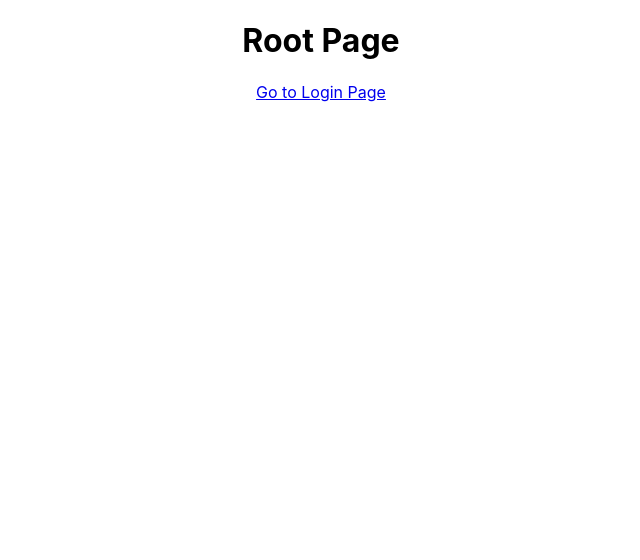
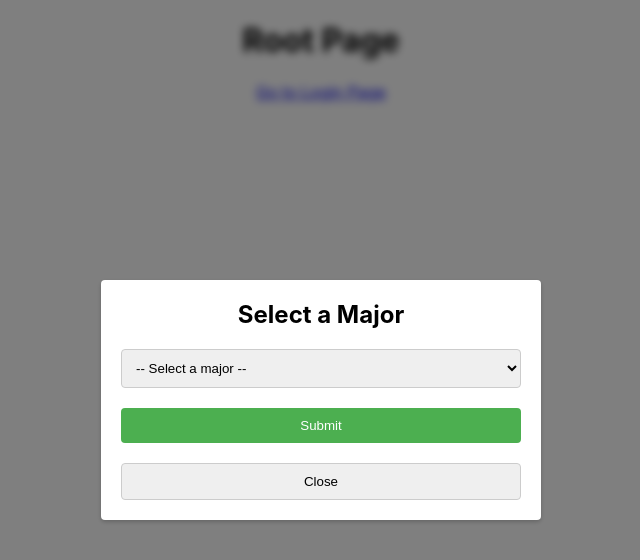
Before and after one commit to jamesmwu/Pathfinder, a React (Create React App) app in the folder frontend/: page /root in a window 1280 px wide. Shown: the top 560 px of the page, without its empty margins (319-959 px from the left). Built offline with nearby package versions, Linux system fonts and the light colour scheme.

Commit message:
Created modal component

```diff
--- a/frontend/src/App.js
+++ b/frontend/src/App.js
@@ -1,14 +1,14 @@
 import './index.css';
 import { Routes, Route } from 'react-router-dom';
 import LoginPage from './pages/LoginPage';
-import RootPage from './pages/RootPage';
+import HomePage from './pages/HomePage';
 
 function App() {
   return (
     <div className="App">
       <Routes>
         <Route path="/" element={<LoginPage />} />
-        <Route path="/root" element={<RootPage />} />
+        <Route path="/root" element={<HomePage />} />
       </Routes>
     </div>
   );
--- /dev/null
+++ b/frontend/src/components/Modal.js
@@ -0,0 +1,42 @@
+import React, { useState } from 'react';
+import '../styles/modal.css';
+
+export default function Modal({ isOpen, majors }) {
+  const [selectedMajor, setSelectedMajor] = useState('');
+  const [showModal, setShowModal] = useState(isOpen);
+
+  const handleMajorChange = (event) => {
+    setSelectedMajor(event.target.value);
+  };
+
+  const handleSubmit = (event) => {
+    event.preventDefault();
+    // Do something with the selected major
+    console.log('Selected major:', selectedMajor);
+    setShowModal(false);
+  };
+
+  if (!showModal) {
+    return null;
+  }
+
+  return (
+    <div className="modal">
+      <div className="modal-content">
+        <h2>Select a Major</h2>
+        <form onSubmit={handleSubmit}>
+          <select value={selectedMajor} onChange={handleMajorChange}>
+            <option value="">-- Select a major --</option>
+            {majors.map((major) => (
+              <option key={major} value={major}>
+                {major}
+              </option>
+            ))}
+          </select>
+          <button type="submit">Submit</button>
+        </form>
+        <button onClick={() => { setShowModal(false); }}>Close</button>
+      </div>
+    </div>
+  );
+};
--- a/frontend/src/pages/RootPage.js
+++ b/frontend/src/pages/HomePage.js
@@ -1,10 +1,12 @@
 import React from "react";
 import { NavLink } from "react-router-dom";
+import Modal from "../components/Modal";
 
-export default function RootPage() {
+export default function HomePage() {
     return (
         <div>
             <h1>Root Page</h1>
+            <Modal isOpen={true} majors={["Computer Science", "Mathematics", "Physics"]} />
             <NavLink to='/'>Go to Login Page</NavLink>
         </div>
     );
--- /dev/null
+++ b/frontend/src/styles/modal.css
@@ -0,0 +1,57 @@
+.modal {
+    position: fixed;
+    top: 0;
+    left: 0;
+    right: 0;
+    bottom: 0;
+    display: flex;
+    align-items: center;
+    justify-content: center;
+    backdrop-filter: blur(4px);
+    background-color: rgba(0, 0, 0, 0.5);
+  }
+
+  .modal-content {
+    background-color: #fff;
+    padding: 20px;
+    border-radius: 4px;
+    box-shadow: 0 2px 4px rgba(0, 0, 0, 0.2);
+    max-width: 400px;
+    width: 100%;
+    max-height: 80vh;
+    overflow-y: auto;
+  }
+
+  .modal-content h2 {
+    margin-top: 0;
+  }
+
+  .modal-content form {
+    margin-bottom: 20px;
+  }
+
+  .modal-content select,
+  .modal-content button {
+    display: block;
+    margin-top: 10px;
+    width: 100%;
+    padding: 10px;
+    border: 1px solid #ccc;
+    border-radius: 4px;
+  }
+
+  .modal-content button[type="submit"] {
+    margin-top: 20px;
+    background-color: #4caf50;
+    color: #fff;
+    border: none;
+    cursor: pointer;
+  }
+
+  .modal-content button:hover {
+    background-color: #45a049;
+  }
+
+  .modal-content select {
+    width: 100%;
+  }
```
